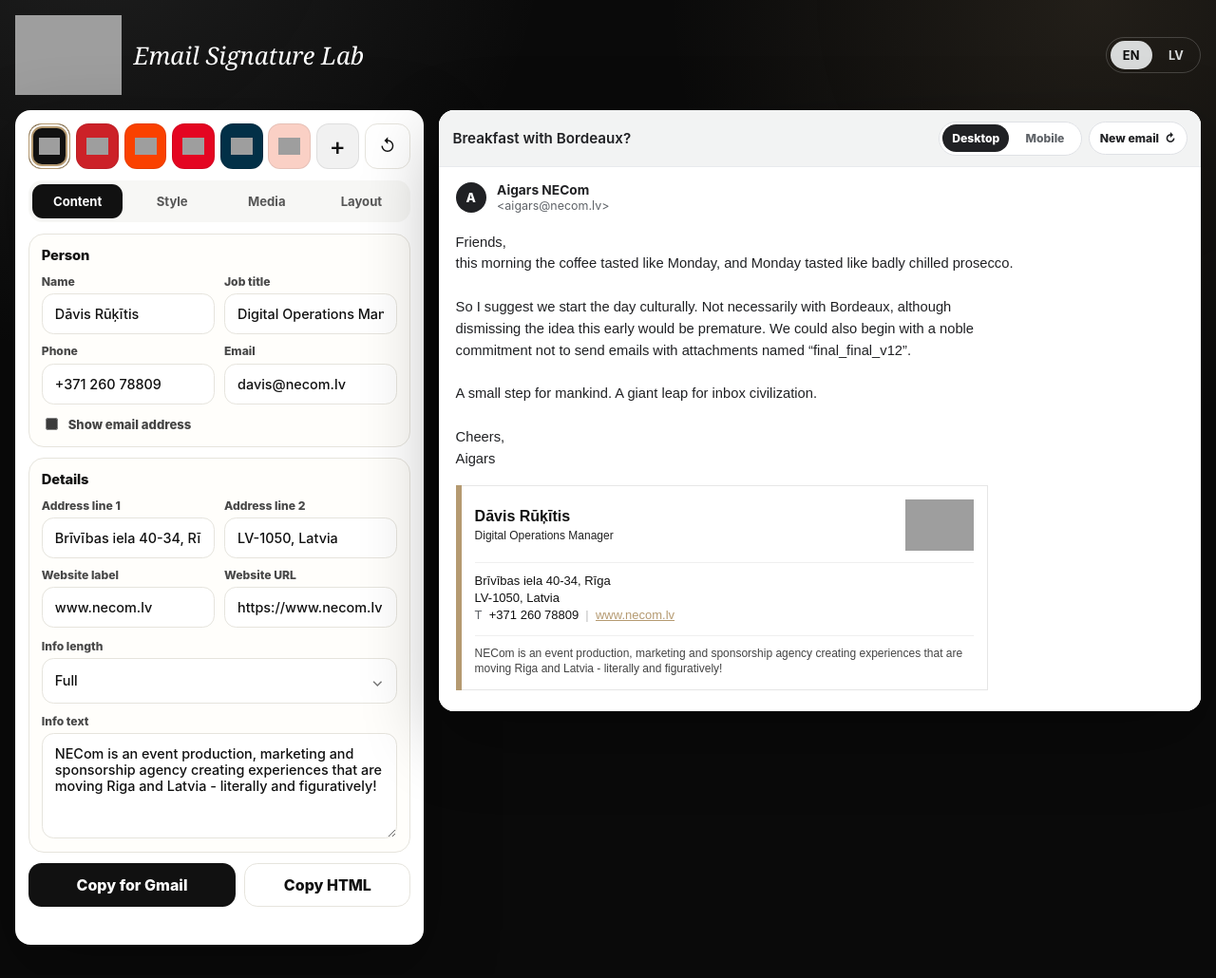
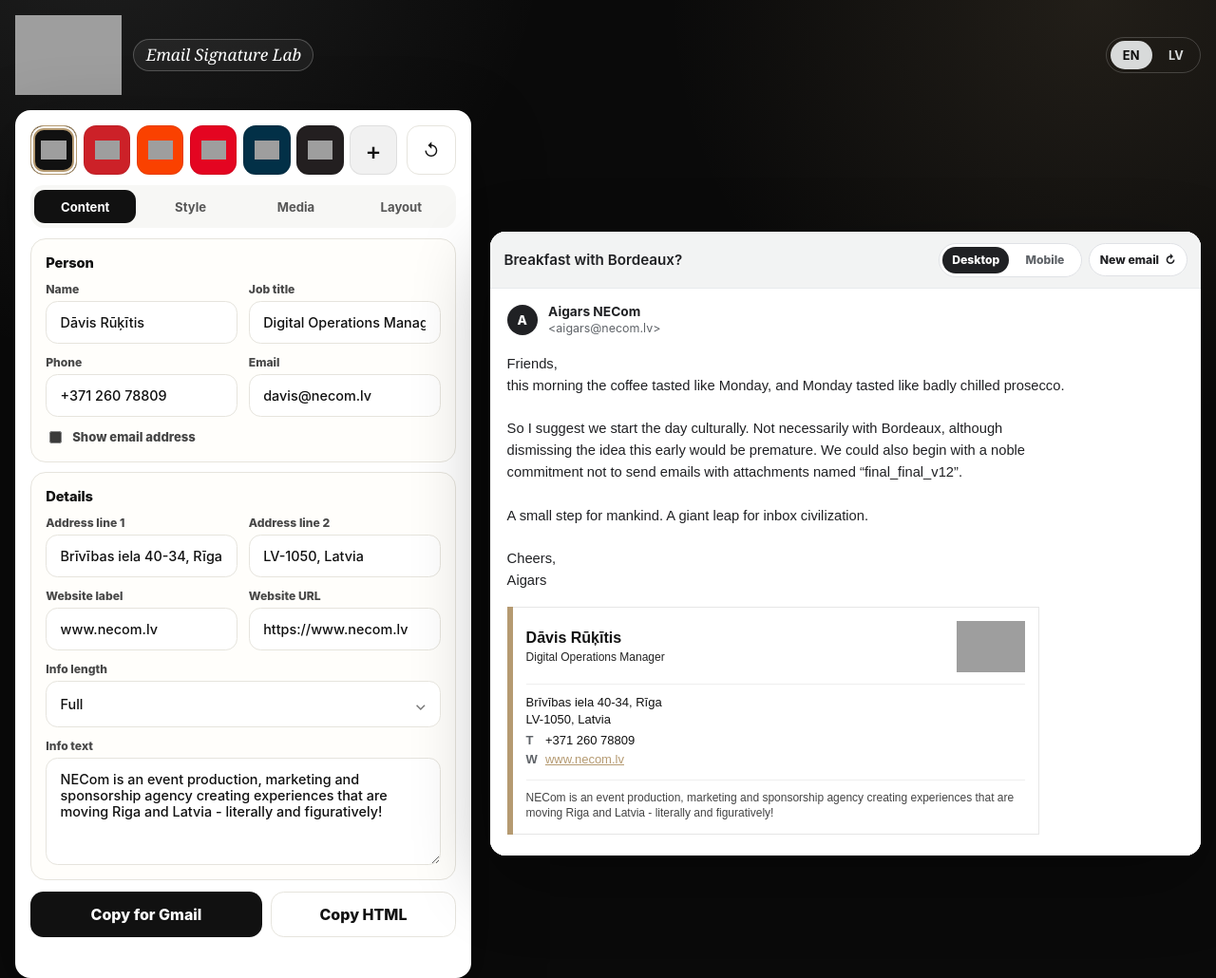
Before and after one commit to davis-rukitis-nc/necom-signiture-lab, a website: page public/index.html in a window 1280 px wide. Shown: the whole page at 95% size. Drawn offline with Linux system fonts and the light colour scheme; grey boxes are pictures that could not be loaded.

Commit message:
Add files via upload

```diff
--- a/package.json
+++ b/package.json
@@ -1,6 +1,6 @@
 {
   "name": "necom-email-signature-lab",
-  "version": "1.0.5",
+  "version": "1.0.6",
   "private": true,
   "description": "Static NECom email signature builder for Cloudflare Pages and Workers.",
   "scripts": {
--- a/public/app.js
+++ b/public/app.js
@@ -1,4 +1,4 @@
-const STORAGE_KEY = "necom-email-signature-lab-v5";
+const STORAGE_KEY = "necom-email-signature-lab-v6";
 const MINIMAL_COLOR = "#d8dada";
 
 const BRAND_PRESETS = [
@@ -64,7 +64,7 @@ const BRAND_PRESETS = [
     textColor: "#111111",
     linkColor: "#fa4100",
     cardBg: "#fa4100",
-    cardLogoVariant: "black",
+    cardLogoVariant: "minimal",
     logoVariants: {
       black: "https://rimirigamarathon.com/wp-content/uploads/2026/05/pnr-black.png",
       minimal: "https://rimirigamarathon.com/wp-content/uploads/2026/05/pnr-light.png",
@@ -142,8 +142,8 @@ const BRAND_PRESETS = [
     accentColor: "#fad0c5",
     textColor: "#111111",
     linkColor: "#231F20",
-    cardBg: "#fad0c5",
-    cardLogoVariant: "black",
+    cardBg: "#231F20",
+    cardLogoVariant: "minimal",
     logoVariants: {
       black: "https://rimirigamarathon.com/wp-content/uploads/2026/05/bwda-dark.png",
       minimal: "https://rimirigamarathon.com/wp-content/uploads/2026/05/bwda-light.png",
@@ -674,6 +674,10 @@ function loadState() {
       merged.linkColor = mergedBrand.linkColor || merged.accentColor;
     }
 
+    if (merged.logoVariant === "white") {
+      merged.logoVariant = "minimal";
+    }
+
     return merged;
   } catch {
     return structuredClone(DEFAULT_STATE);
@@ -1297,35 +1301,60 @@ function renderHeaderTable({ editable, logoSize, logoCellWidth, text }) {
 }
 
 function renderDetailRows({ editable, link, text }) {
-  const lines = [];
+  const blocks = [];
 
   if (state.rows.address) {
     if (state.address1.trim()) {
-      lines.push(`<span${editableAttr(editable, "address1")}>${escapeHtml(state.address1)}</span>`);
+      blocks.push(`<div${editableAttr(editable, "address1")} style="color:${text};">${escapeHtml(state.address1)}</div>`);
     }
     if (state.address2.trim()) {
-      lines.push(`<span${editableAttr(editable, "address2")}>${escapeHtml(state.address2)}</span>`);
+      blocks.push(`<div${editableAttr(editable, "address2")} style="color:${text};">${escapeHtml(state.address2)}</div>`);
     }
   }
 
-  const contactPieces = [];
+  const contactRows = [];
   if (state.rows.contact && state.phone.trim()) {
-    contactPieces.push(`<span style="color:#5f6368;">T</span>&nbsp; <a href="tel:${escapeAttribute(phoneHref(state.phone))}" style="color:${text}; text-decoration:none;">${escapeHtml(state.phone)}</a>`);
+    contactRows.push(`
+      <tr>
+        <td width="18" valign="top" style="width:18px; padding:0 8px 2px 0; color:#5f6368; font-weight:700;">T</td>
+        <td valign="top" style="padding:0 0 2px 0;">
+          <a href="tel:${escapeAttribute(phoneHref(state.phone))}" style="color:${text}; text-decoration:none; white-space:nowrap;">${escapeHtml(state.phone)}</a>
+        </td>
+      </tr>
+    `);
   }
 
   if (state.rows.contact && state.showEmail && state.email.trim()) {
-    contactPieces.push(`<a href="mailto:${escapeAttribute(state.email.trim())}" style="color:${text}; text-decoration:none;">${escapeHtml(state.email.trim())}</a>`);
+    contactRows.push(`
+      <tr>
+        <td width="18" valign="top" style="width:18px; padding:0 8px 2px 0; color:#5f6368; font-weight:700;">E</td>
+        <td valign="top" style="padding:0 0 2px 0;">
+          <a href="mailto:${escapeAttribute(state.email.trim())}" style="color:${text}; text-decoration:none; word-break:break-word;">${escapeHtml(state.email.trim())}</a>
+        </td>
+      </tr>
+    `);
   }
 
   if (state.rows.website && state.websiteUrl.trim() && state.websiteLabel.trim()) {
-    contactPieces.push(`<a href="${escapeAttribute(normalizeUrl(state.websiteUrl))}" style="color:${link}; text-decoration:underline;">${escapeHtml(state.websiteLabel)}</a>`);
-  }
-
-  if (contactPieces.length) {
-    lines.push(contactPieces.join(`<span style="color:#c0c0c0;">&nbsp;&nbsp;|&nbsp;&nbsp;</span>`));
-  }
-
-  return lines.join("<br>");
+    contactRows.push(`
+      <tr>
+        <td width="18" valign="top" style="width:18px; padding:0 8px 0 0; color:#5f6368; font-weight:700;">W</td>
+        <td valign="top" style="padding:0;">
+          <a href="${escapeAttribute(normalizeUrl(state.websiteUrl))}" style="color:${link}; text-decoration:underline; word-break:break-word;">${escapeHtml(state.websiteLabel)}</a>
+        </td>
+      </tr>
+    `);
+  }
+
+  if (contactRows.length) {
+    blocks.push(`
+      <table role="presentation" cellpadding="0" cellspacing="0" border="0" style="border-collapse:collapse; margin-top:${blocks.length ? "4px" : "0"};">
+        ${contactRows.join("")}
+      </table>
+    `);
+  }
+
+  return blocks.join("");
 }
 
 function maybeAddBanner(rows, position, width) {
--- a/public/styles.css
+++ b/public/styles.css
@@ -72,7 +72,7 @@ textarea:focus-visible {
 }
 
 .app-shell {
-  width: min(1520px, calc(100% - 2rem));
+  width: min(1560px, calc(100% - 2rem));
   margin: 0 auto;
   padding: 1rem 0 2rem;
 }
@@ -102,10 +102,15 @@ textarea:focus-visible {
 
 .brand-lockup span {
   overflow: hidden;
+  border: 1px solid rgba(255, 255, 255, 0.22);
+  border-radius: 999px;
+  background: rgba(255, 255, 255, 0.055);
   color: #ffffff;
   font-family: Georgia, "Times New Roman", Times, serif;
-  font-size: clamp(1.25rem, 2vw, 1.72rem);
+  font-size: clamp(1rem, 1.35vw, 1.22rem);
   font-style: italic;
+  line-height: 1;
+  padding: 0.44rem 0.76rem 0.5rem;
   text-overflow: ellipsis;
   white-space: nowrap;
 }
@@ -137,10 +142,11 @@ textarea:focus-visible {
 
 .workspace {
   display: grid;
-  grid-template-columns: minmax(365px, 430px) minmax(520px, 860px);
+  grid-template-columns: minmax(420px, 480px) minmax(520px, 820px);
   justify-content: center;
-  gap: 1rem;
-  align-items: start;
+  gap: 1.25rem;
+  align-items: center;
+  min-height: calc(100vh - 6.5rem);
 }
 
 .builder-panel,
@@ -154,16 +160,14 @@ textarea:focus-visible {
 .builder-panel {
   justify-self: center;
   width: 100%;
-  max-width: 430px;
-  padding: 0.85rem;
+  max-width: 480px;
+  padding: 1rem;
 }
 
 .preview-panel {
-  position: sticky;
-  top: 1rem;
   justify-self: center;
-  width: 100%;
-  max-width: 860px;
+  width: min(100%, 820px);
+  max-width: 820px;
   overflow: hidden;
   padding: 0;
 }
@@ -178,15 +182,15 @@ textarea:focus-visible {
 
 .preset-grid {
   display: grid;
-  grid-template-columns: repeat(7, minmax(2.8rem, 1fr));
-  gap: 0.36rem;
+  grid-template-columns: repeat(7, minmax(3rem, 1fr));
+  gap: 0.42rem;
 }
 
 .preset-card {
   position: relative;
   display: grid;
   place-items: center;
-  min-height: 3.05rem;
+  min-height: 3.25rem;
   overflow: hidden;
   border: 1px solid rgba(0, 0, 0, 0.08);
   border-radius: 0.82rem;
@@ -229,7 +233,7 @@ textarea:focus-visible {
 .icon-reset {
   display: grid;
   place-items: center;
-  width: 3.05rem;
+  width: 3.25rem;
   border: 1px solid var(--line);
   border-radius: 0.82rem;
   background: #ffffff;
@@ -274,7 +278,7 @@ textarea:focus-visible {
   border: 1px solid var(--line);
   border-radius: var(--radius);
   background: #fffefb;
-  padding: 0.82rem;
+  padding: 0.95rem;
 }
 
 .editor-card + .editor-card {
@@ -296,7 +300,7 @@ textarea:focus-visible {
 .form-grid {
   display: grid;
   grid-template-columns: repeat(2, minmax(0, 1fr));
-  gap: 0.62rem;
+  gap: 0.72rem;
 }
 
 .stack {
@@ -322,7 +326,7 @@ textarea:focus-visible {
   border-radius: 0.78rem;
   background: #ffffff;
   color: #111111;
-  padding: 0.75rem 0.82rem;
+  padding: 0.82rem 0.9rem;
   font-size: 0.9rem;
   font-weight: 520;
 }
@@ -366,7 +370,7 @@ textarea:focus-visible {
 
 .select-button {
   position: relative;
-  min-height: 2.95rem;
+  min-height: 3.05rem;
   text-align: left;
 }
 
@@ -547,7 +551,7 @@ input[type="range"] {
 
 .primary-button,
 .secondary-button {
-  min-height: 2.85rem;
+  min-height: 3rem;
   border: 0;
   border-radius: 0.86rem;
   padding: 0.75rem 1rem;
@@ -673,7 +677,7 @@ input[type="range"] {
 }
 
 .email-viewport {
-  margin: 0;
+  margin: 0 auto;
   padding: 1.05rem 1.1rem 1.4rem;
   background: #ffffff;
   transition:
@@ -775,20 +779,29 @@ input[type="range"] {
   font-weight: 780;
 }
 
+@media (max-height: 780px) and (min-width: 1051px) {
+  .workspace {
+    align-items: start;
+    min-height: 0;
+  }
+}
+
 @media (max-width: 1050px) {
   .workspace {
     grid-template-columns: minmax(0, 1fr);
-    justify-content: center;
+    align-items: start;
+    min-height: 0;
   }
 
+  .builder-panel,
   .preview-panel {
-    position: static;
+    width: min(100%, 640px);
   }
 }
 
 @media (max-width: 640px) {
   .app-shell {
-    width: min(100% - 1rem, 1520px);
+    width: min(100% - 1rem, 1560px);
     padding-top: 0.7rem;
   }
 
@@ -805,11 +818,13 @@ input[type="range"] {
   }
 
   .brand-lockup span {
-    font-size: 1.08rem;
+    max-width: 52vw;
+    font-size: 0.96rem;
+    padding: 0.38rem 0.58rem 0.42rem;
   }
 
   .builder-panel {
-    padding: 0.6rem;
+    padding: 0.7rem;
   }
 
   .preset-grid {
@@ -837,6 +852,11 @@ input[type="range"] {
   .gmail-actions {
     width: 100%;
     justify-content: space-between;
+    gap: 0.35rem;
+  }
+
+  .shuffle-button {
+    padding-inline: 0.55rem;
   }
 
   .email-viewport {
```
Also changed, not shown: README.md.
